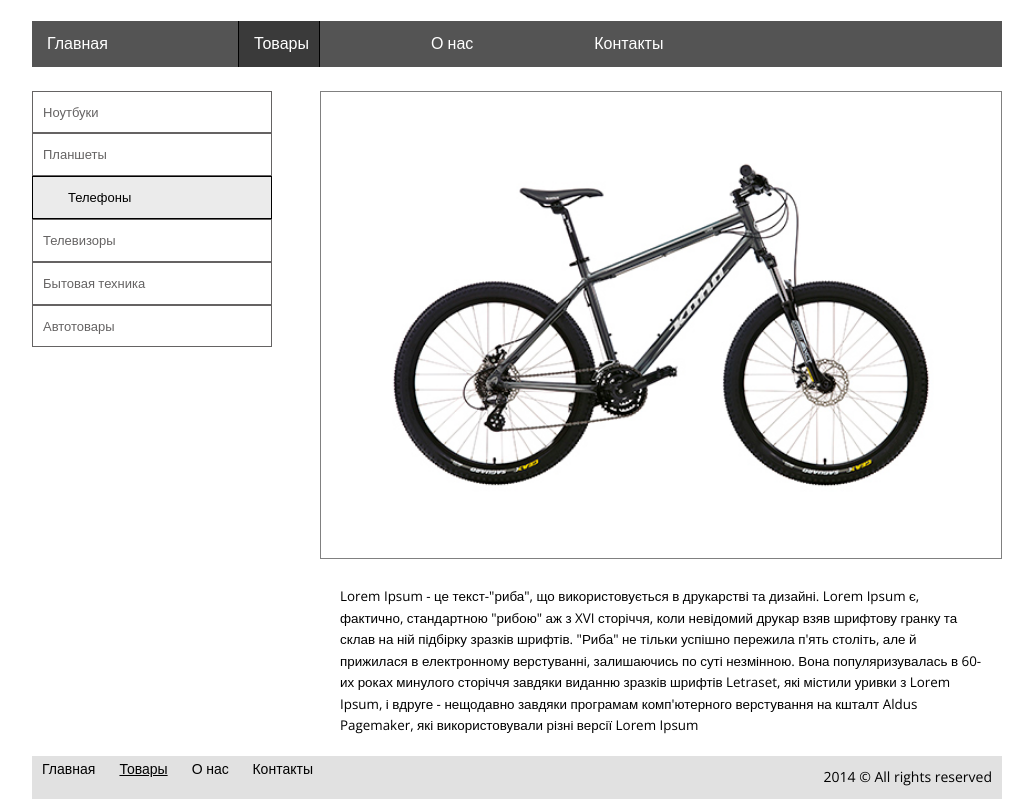
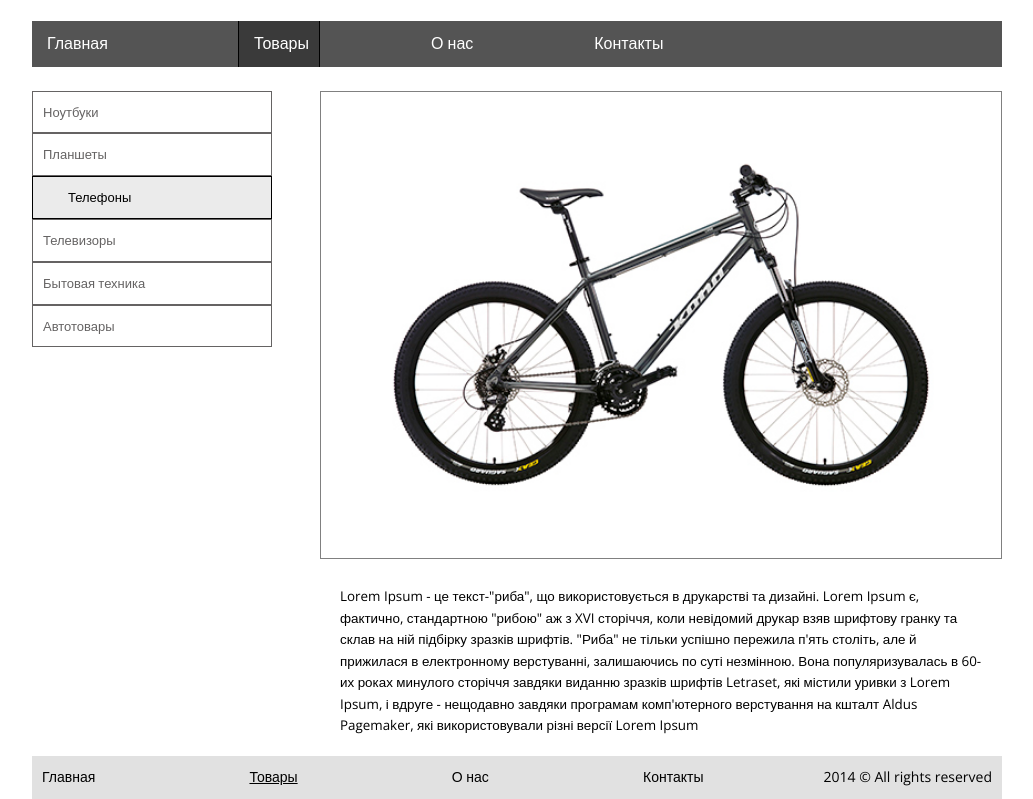
Before and after one commit to rexx0n/homework, a plain HTML site: page index.html in a window 1280 px wide. Shown: the part 115-914 px from the top of the page, without its empty margins (123-1156 px from the left). Drawn offline with nearby package versions, Linux system fonts and the light colour scheme.

Commit message:
Update style.css

```diff
--- a/css/style.css
+++ b/css/style.css
@@ -117,3 +117,9 @@ h1 {
     padding: 10px;
 
 }
+.block {
+    display: flex;
+    justify-content:space-between;
+    flex: 1 0 auto;
+    margin-right: 100px;
+}
```
